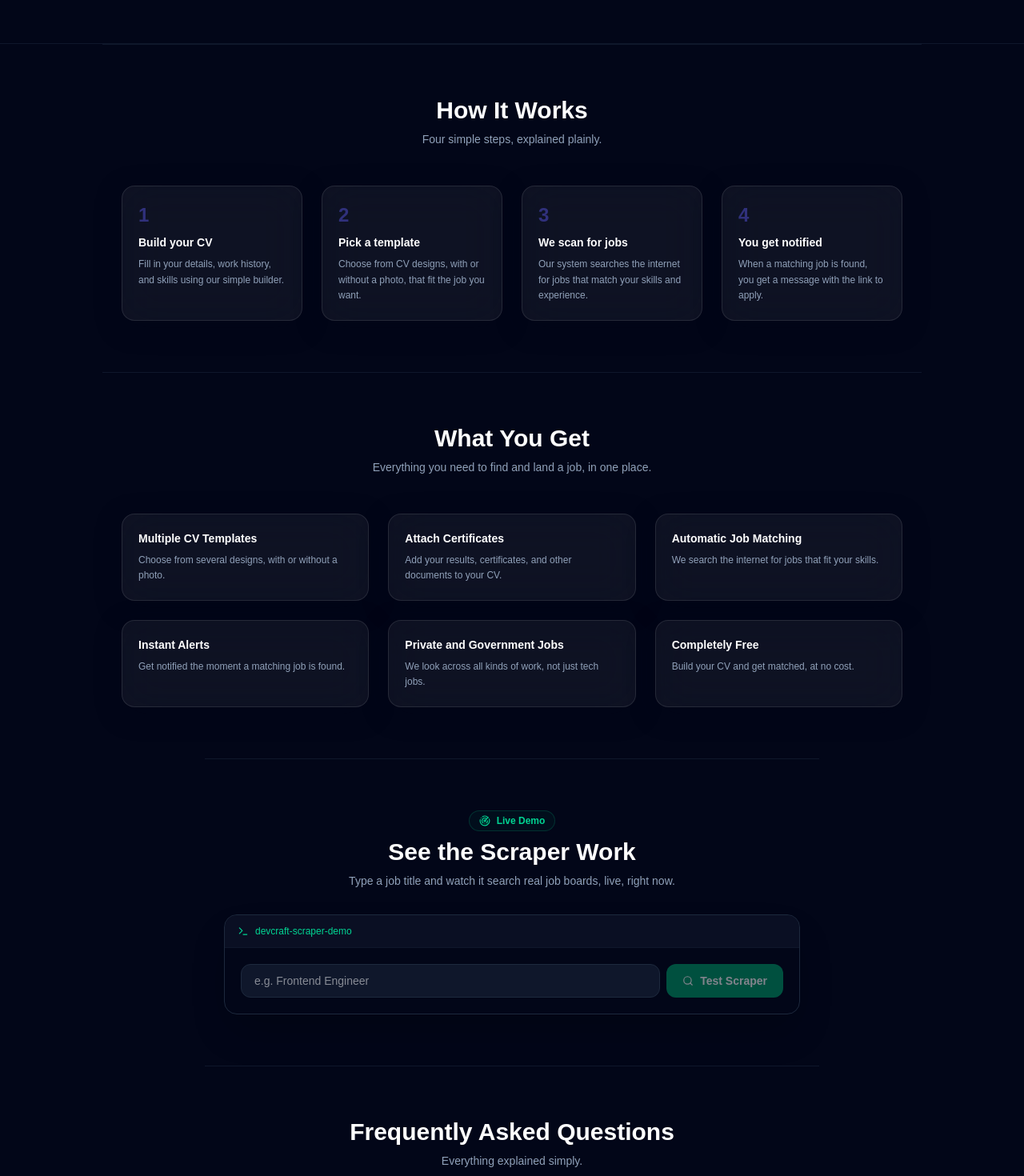
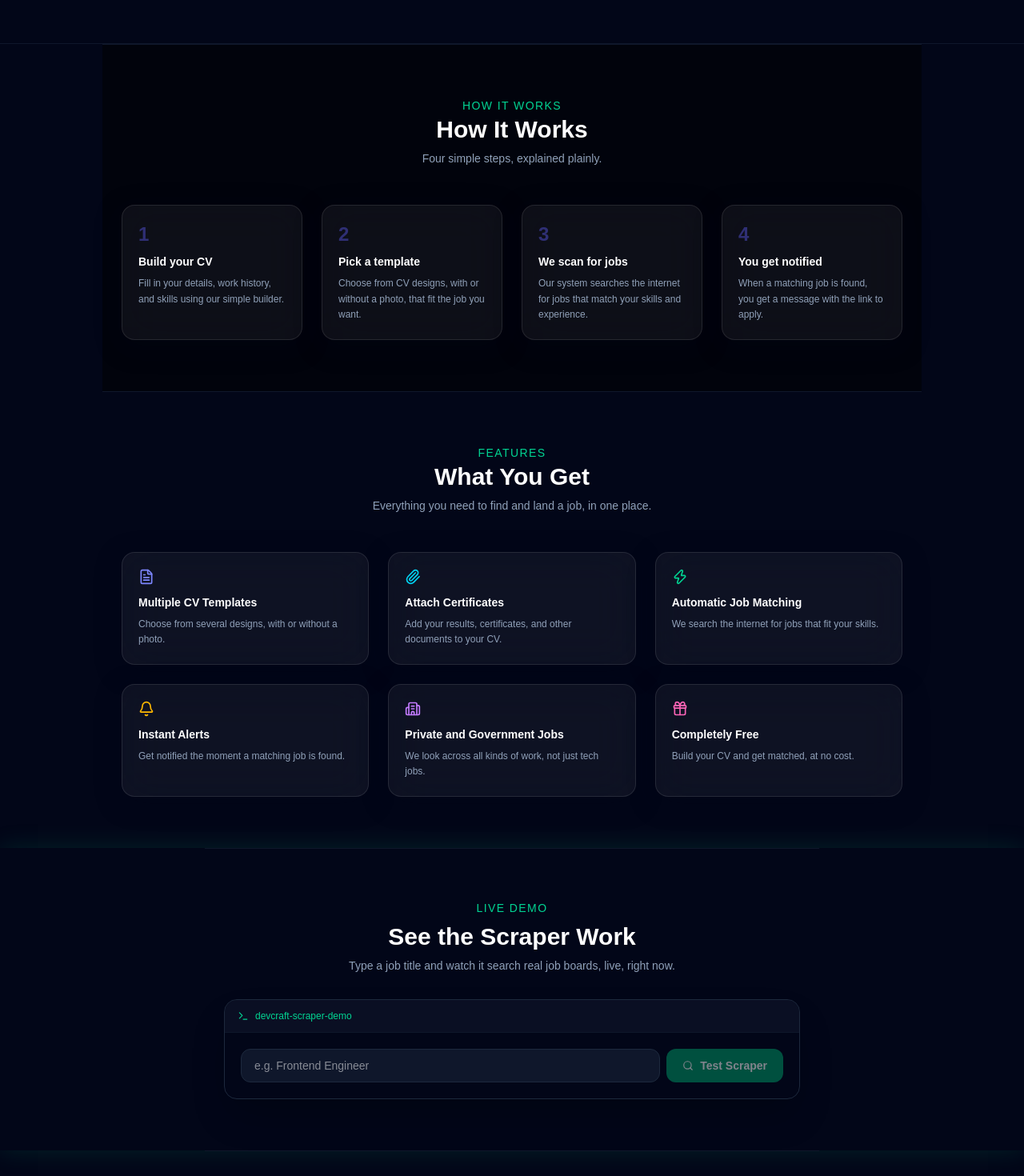
Before and after one commit to asobuilds/devcraft-career, a Next.js app: page / in a window 1280 px wide. Shown: the part 500-1970 px from the top of the page at 80% size. Built offline with nearby package versions, Linux system fonts and the light colour scheme.

Commit message:
feat(opencode): add color pops, section rhythm, and footer contrast to landing page

```diff
--- a/app/components/ScraperDemoWidget.jsx
+++ b/app/components/ScraperDemoWidget.jsx
@@ -64,9 +64,7 @@ export default function ScraperDemoWidget() {
   return (
     <section className="max-w-3xl mx-auto px-6 py-16 border-t border-slate-900 scroll-mt-20">
       <div className="text-center max-w-xl mx-auto mb-8 space-y-2">
-        <div className="inline-flex items-center gap-2 px-3 py-1 rounded-full border border-emerald-500/20 bg-emerald-500/5 text-emerald-400 text-xs font-semibold mb-2">
-          <Radar size={14} /> Live Demo
-        </div>
+        <span className="text-emerald-400 font-mono text-sm uppercase tracking-widest block">Live Demo</span>
         <h2 className="text-2xl sm:text-3xl font-bold text-white">See the Scraper Work</h2>
         <p className="text-slate-400 text-sm">Type a job title and watch it search real job boards, live, right now.</p>
       </div>
--- a/app/page.tsx
+++ b/app/page.tsx
@@ -9,6 +9,12 @@ import {
   Star,
   Send,
   ArrowRight,
+  FileText,
+  Paperclip,
+  Zap,
+  Bell,
+  Building2,
+  Gift,
 } from 'lucide-react';
 
 const faqData = [
@@ -97,8 +103,9 @@ export default function HomeLandingPage() {
         </div>
       </section>
 
-        <section id="how-it-works" className="max-w-5xl mx-auto px-6 py-16 border-t border-slate-900 scroll-mt-20">
+        <section id="how-it-works" className="max-w-5xl mx-auto px-6 py-16 border-t border-slate-900 scroll-mt-20 bg-black/50">
           <div className="text-center max-w-xl mx-auto mb-12 space-y-2">
+            <span className="text-emerald-400 font-mono text-sm uppercase tracking-widest">How It Works</span>
             <h2 className="text-2xl sm:text-3xl font-bold text-white">How It Works</h2>
             <p className="text-slate-400 text-sm">Four simple steps, explained plainly.</p>
           </div>
@@ -126,43 +133,53 @@ export default function HomeLandingPage() {
           </div>
         </section>
 
-        <section id="features" className="max-w-5xl mx-auto px-6 py-16 border-t border-slate-900 scroll-mt-20">
+        <section id="features" className="max-w-5xl mx-auto px-6 py-16 border-t border-slate-900 scroll-mt-20 bg-slate-950">
           <div className="text-center max-w-xl mx-auto mb-12 space-y-2">
+            <span className="text-emerald-400 font-mono text-sm uppercase tracking-widest">Features</span>
             <h2 className="text-2xl sm:text-3xl font-bold text-white">What You Get</h2>
             <p className="text-slate-400 text-sm">Everything you need to find and land a job, in one place.</p>
           </div>
           <div className="grid sm:grid-cols-2 lg:grid-cols-3 gap-6">
             <div className="p-5 rounded-2xl border border-white/10 bg-white/5 backdrop-blur-xl shadow-[0_8px_32px_rgba(2,6,23,0.35)]">
+              <FileText size={20} className="text-indigo-400 mb-3" />
               <h3 className="text-sm font-semibold text-white">Multiple CV Templates</h3>
               <p className="text-xs text-slate-400 mt-2 leading-relaxed">Choose from several designs, with or without a photo.</p>
             </div>
             <div className="p-5 rounded-2xl border border-white/10 bg-white/5 backdrop-blur-xl shadow-[0_8px_32px_rgba(2,6,23,0.35)]">
+              <Paperclip size={20} className="text-cyan-400 mb-3" />
               <h3 className="text-sm font-semibold text-white">Attach Certificates</h3>
               <p className="text-xs text-slate-400 mt-2 leading-relaxed">Add your results, certificates, and other documents to your CV.</p>
             </div>
             <div className="p-5 rounded-2xl border border-white/10 bg-white/5 backdrop-blur-xl shadow-[0_8px_32px_rgba(2,6,23,0.35)]">
+              <Zap size={20} className="text-emerald-400 mb-3" />
               <h3 className="text-sm font-semibold text-white">Automatic Job Matching</h3>
               <p className="text-xs text-slate-400 mt-2 leading-relaxed">We search the internet for jobs that fit your skills.</p>
             </div>
             <div className="p-5 rounded-2xl border border-white/10 bg-white/5 backdrop-blur-xl shadow-[0_8px_32px_rgba(2,6,23,0.35)]">
+              <Bell size={20} className="text-amber-400 mb-3" />
               <h3 className="text-sm font-semibold text-white">Instant Alerts</h3>
               <p className="text-xs text-slate-400 mt-2 leading-relaxed">Get notified the moment a matching job is found.</p>
             </div>
             <div className="p-5 rounded-2xl border border-white/10 bg-white/5 backdrop-blur-xl shadow-[0_8px_32px_rgba(2,6,23,0.35)]">
+              <Building2 size={20} className="text-purple-400 mb-3" />
               <h3 className="text-sm font-semibold text-white">Private and Government Jobs</h3>
               <p className="text-xs text-slate-400 mt-2 leading-relaxed">We look across all kinds of work, not just tech jobs.</p>
             </div>
             <div className="p-5 rounded-2xl border border-white/10 bg-white/5 backdrop-blur-xl shadow-[0_8px_32px_rgba(2,6,23,0.35)]">
+              <Gift size={20} className="text-pink-400 mb-3" />
               <h3 className="text-sm font-semibold text-white">Completely Free</h3>
               <p className="text-xs text-slate-400 mt-2 leading-relaxed">Build your CV and get matched, at no cost.</p>
             </div>
           </div>
         </section>
 
-        <ScraperDemoWidget />
+        <div className="shadow-[0_0_30px_rgba(16,185,129,0.15)] border-emerald-500/30">
+          <ScraperDemoWidget />
+        </div>
 
         <section id="faq" className="max-w-3xl mx-auto px-6 py-16 border-t border-slate-900 scroll-mt-20">
           <div className="text-center max-w-xl mx-auto mb-10 space-y-2">
+            <span className="text-emerald-400 font-mono text-sm uppercase tracking-widest">FAQ</span>
             <h2 className="text-2xl sm:text-3xl font-bold text-white">Frequently Asked Questions</h2>
             <p className="text-slate-400 text-sm">Everything explained simply.</p>
           </div>
@@ -189,6 +206,7 @@ export default function HomeLandingPage() {
 
         <section id="reviews" className="max-w-5xl mx-auto px-6 py-16 border-t border-slate-900 scroll-mt-20">
           <div className="text-center max-w-xl mx-auto mb-10 space-y-2">
+            <span className="text-emerald-400 font-mono text-sm uppercase tracking-widest">Reviews</span>
             <h2 className="text-2xl sm:text-3xl font-bold text-white">What Users Are Saying</h2>
           </div>
           <div className="grid sm:grid-cols-3 gap-6 mb-12">
@@ -234,14 +252,15 @@ export default function HomeLandingPage() {
         </section>
 
         <section id="about" className="max-w-3xl mx-auto px-6 py-16 border-t border-slate-900 scroll-mt-20 text-center">
+          <span className="text-emerald-400 font-mono text-sm uppercase tracking-widest block mb-4">About</span>
           <h2 className="text-2xl sm:text-3xl font-bold text-white mb-4">About This Project</h2>
           <p className="text-slate-400 text-sm leading-relaxed">
             DevCraft Career was built by Aso, a programmer and solution builder from Abuja, Nigeria, with a simple goal: make it easier for anyone to build a professional CV and find real job opportunities, without needing expensive tools or connections.
           </p>
         </section>
 
-        <footer className="border-t border-slate-900 px-6 py-8 text-center">
-          <p className="text-[11px] text-slate-600">
+        <footer className="border-t border-slate-800 bg-black px-6 py-8 text-center">
+          <p className="text-[11px] text-slate-500">
             © 2026 DevCraft Career. Built to help everyone find their next opportunity.
           </p>
         </footer>
```
Also changed, not shown: 1 other file (tests, documents, lock files or other folders).
